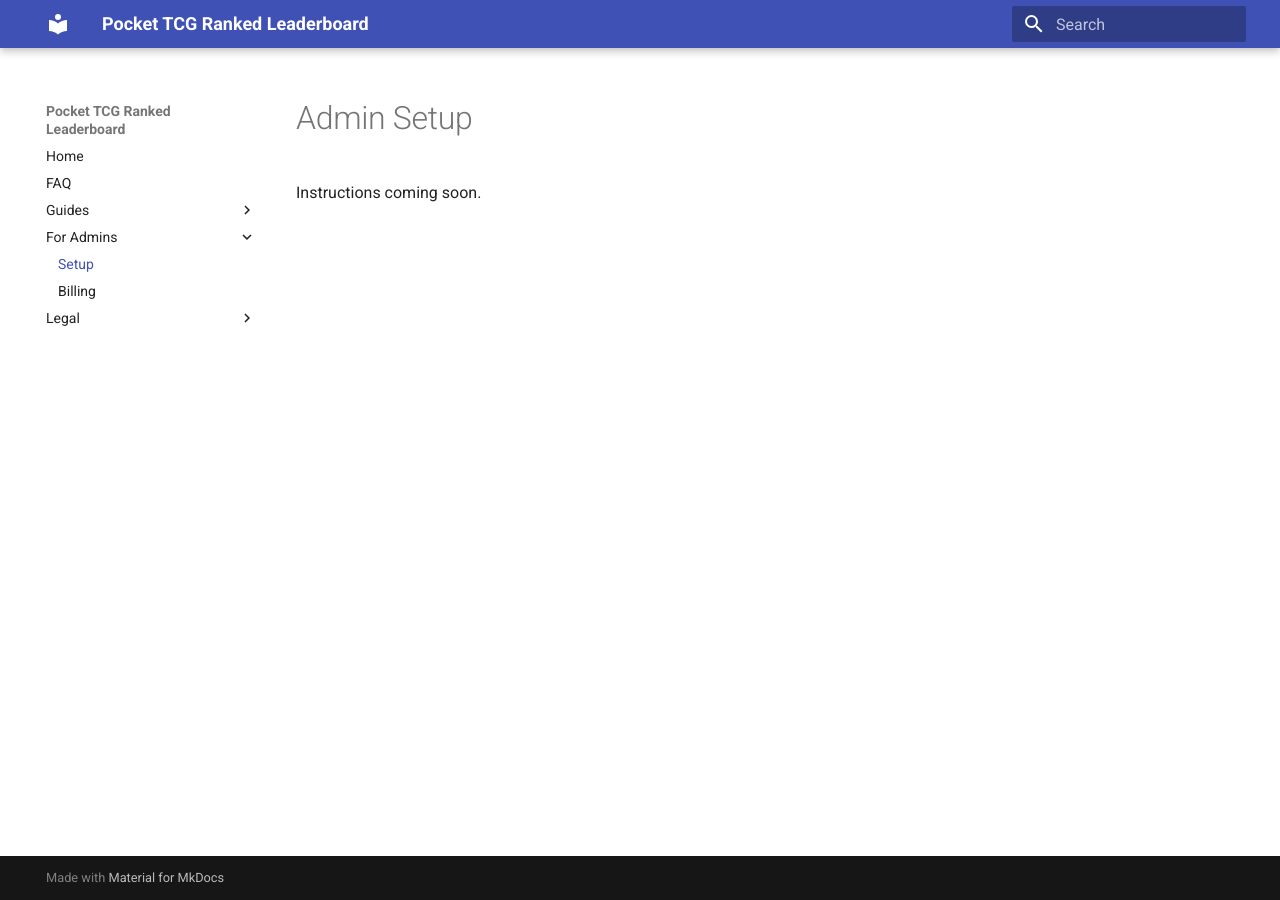
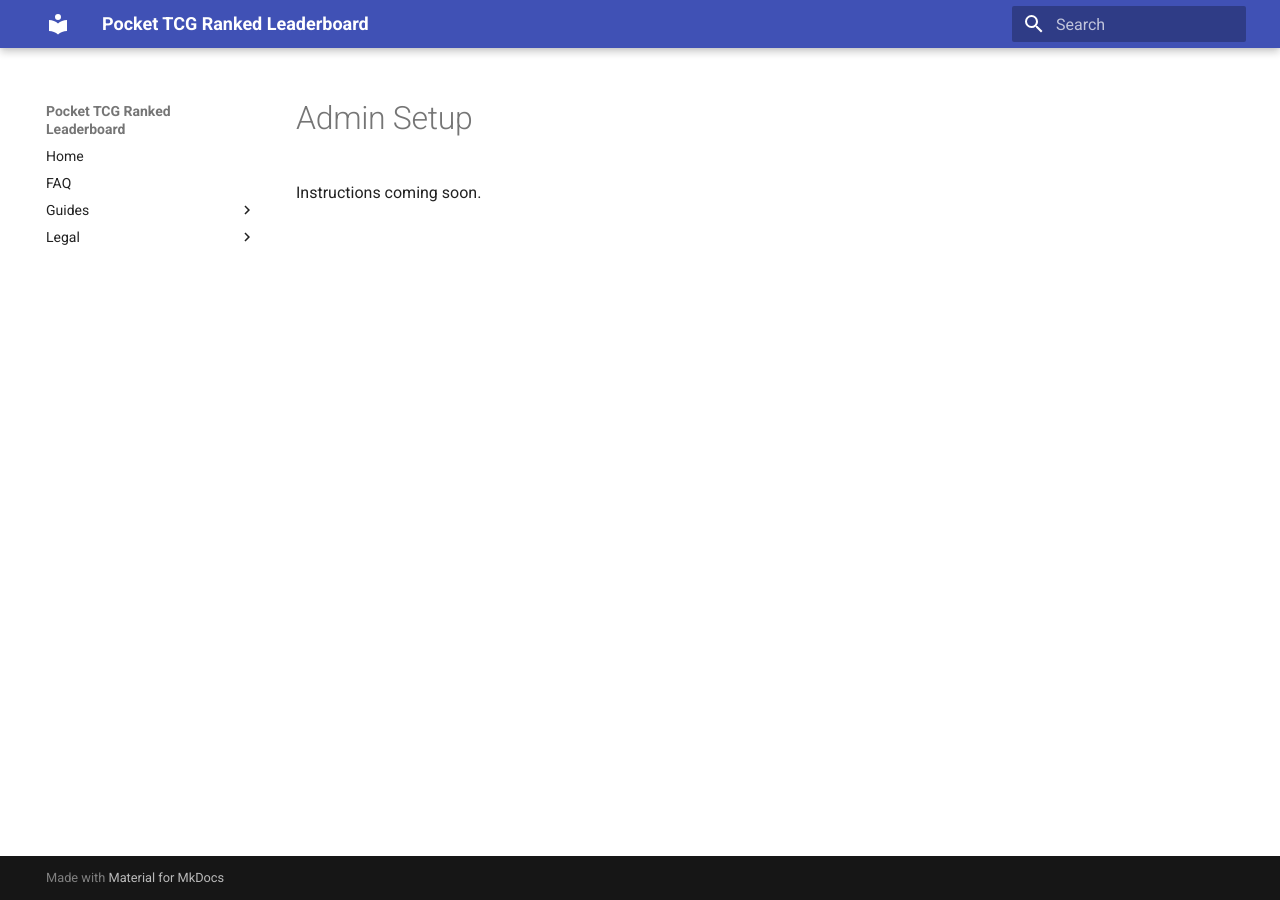
Before and after one commit to andalyzer-labs/pocket-tcg-ranked-leaderboard-docs, an MkDocs documentation site: the page built from docs/admin/setup.md, in a window 1280 px wide. Built offline with MkDocs 1.6.1 and Material for MkDocs 9.7.7, drawn with Linux system fonts in a browser that asks for light colours.

Commit message:
Update mkdocs.yml

```diff
--- a/mkdocs.yml
+++ b/mkdocs.yml
@@ -12,11 +12,6 @@ nav:
   - Guides:
       - Quickstart: guides/quickstart.md
       - Commands: guides/commands.md
-      - Leaderboard: guides/leaderboard.md
-      - Troubleshooting: guides/troubleshooting.md
-  - For Admins:
-      - Setup: admin/setup.md
-      - Billing: admin/billing.md
   - Legal:
       - Privacy Policy: legal/privacy-policy.md
       - Terms of Service: legal/terms-of-service.md
```
